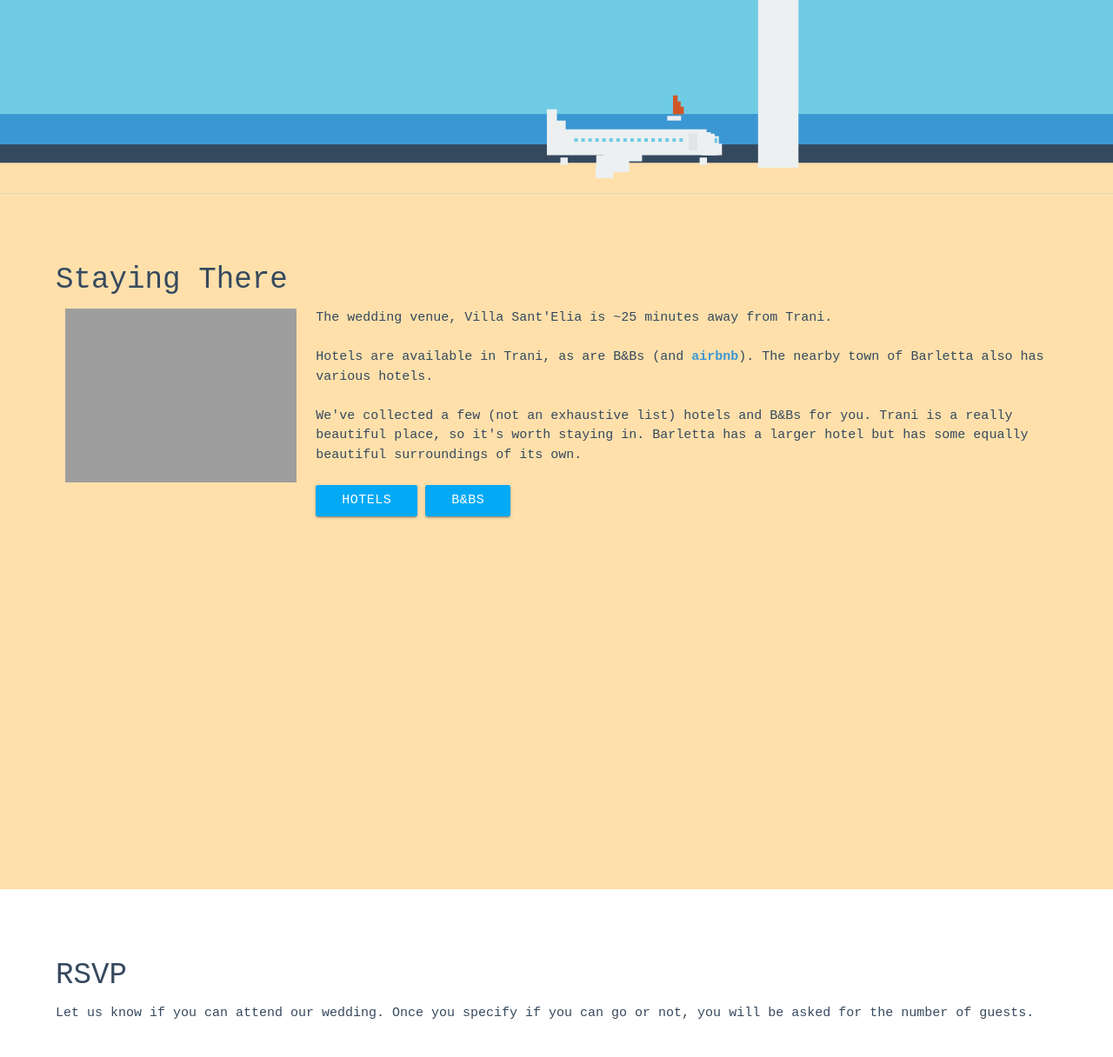
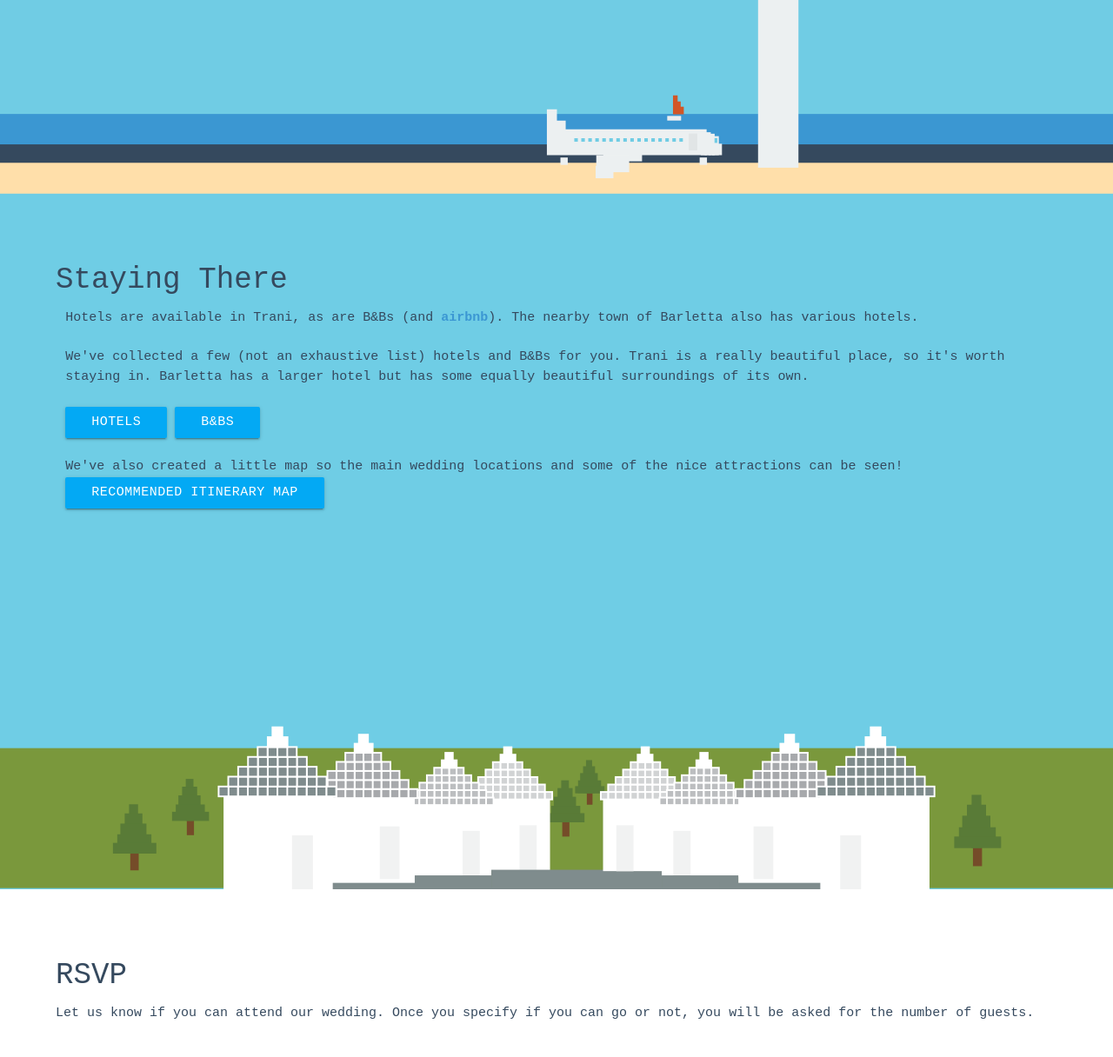
Before and after one commit to eamonnmag/wedding_site, a Django app: page / in a window 1280 px wide. Shown: the part 3041-4257 px from the top of the page at 87% size. Run offline with Django 3.2, Linux system fonts and the light colour scheme; the visitor is signed in with stand-in values (Sample User, id 1); data that the repository does not hold is empty; some libraries are stand-ins or nearby versions; grey boxes are pictures that could not be loaded.

Commit message:
adding more sections for staying there.

```diff
--- a/wedding/static/css/style.css
+++ b/wedding/static/css/style.css
@@ -80,12 +80,20 @@ nav ul li:hover, nav a:hover, .side-nav li:hover, .side-nav li a:hover, .side-na
     height: 100vh;
 }
 
-.staying_there_bg {
-    background: #ffe0ab;
+.staying_there {
+    background: url(../img/stay_there.svg) no-repeat center bottom;
+    height: 100vh;
 }
 
+.staying_there_bg {
+    background: #70cce4 url(../img/stay_there_bg.svg) repeat-x center bottom;
+}
 
-
+@media (max-width: 700px) {
+    #map_getting_there {
+        display: none;
+    }
+}
 
 .collection .collection-item.avatar {
     min-height: 63px;
--- a/wedding/templates/en.html
+++ b/wedding/templates/en.html
@@ -69,7 +69,7 @@
                 <h4>Getting There</h4>
 
                 <div class="row">
-                    <div class="col m3">
+                    <div class="col m3" id="map_getting_there">
                         <img src="/static/img/map.svg" width="100%"/>
                     </div>
 
@@ -79,9 +79,12 @@
 
                         <p>The closest airport is in Bari which is ~45 minutes away
                             from the wedding venue in Trani. Bari is served by
-                            Ryanair from Dublin. From London, you can travel with Alitalia and Ryanair. <a href="https://www.hipmunk.com/" target="_blank">Hipmunk</a> is a good site for finding the best deals.</p>
+                            Ryanair from Dublin. From London, you can travel with Alitalia and Ryanair. <a
+                                    href="https://www.hipmunk.com/" target="_blank">Hipmunk</a> is a good site for
+                            finding the best deals.</p>
                         <br/>
-                        <p>If you fly to Rome or Naples, it would be best to rent a car and drive to Puglia. It takes about 4 hours from Rome and 2.5 hours from Naples.</p>
+                        <p>If you fly to Rome or Naples, it would be best to rent a car and drive to Puglia. It takes
+                            about 4 hours from Rome and 2.5 hours from Naples.</p>
 
                     </div>
 
@@ -97,18 +100,15 @@
                 <h4>Staying There</h4>
 
                 <div class="row">
-                    <div class="col m3">
-                        <img src="/static/img/map.svg" width="100%"/>
-                    </div>
+                    <div class="col m12">
 
-                    <div class="col m9">
-
-                        <p>The wedding venue, Villa Sant'Elia is ~25 minutes away from Trani.</p><br/>
-
-                        <p>Hotels are available in Trani, as are B&Bs (and <a target="_new" href="https://www.airbnb.com/s/trani?checkin=05%2F13%2F2016&checkout=05%2F16%2F2016&room_types%5B%5D=Entire+home%2Fapt&zoom=15&search_by_map=true&sw_lat=41.26519429096949&sw_lng=16.412516801437846&ne_lat=41.28592822664123&ne_lng=16.438051431259623&ss_id=u1xe7xb1">airbnb</a>).
+                        <p>Hotels are available in Trani, as are B&Bs (and <a target="_new"
+                                                                              href="https://www.airbnb.com/s/trani?checkin=05%2F13%2F2016&checkout=05%2F16%2F2016&room_types%5B%5D=Entire+home%2Fapt&zoom=15&search_by_map=true&sw_lat=41.26519429096949&sw_lng=16.412516801437846&ne_lat=41.28592822664123&ne_lng=16.438051431259623&ss_id=u1xe7xb1">airbnb</a>).
                             The nearby town of Barletta also has various hotels.</p><br/>
 
-                        <p>We've collected a few (not an exhaustive list) hotels and B&Bs for you. Trani is a really beautiful place, so it's worth staying in. Barletta has a larger hotel but has some equally beautiful surroundings of its own.</p>
+                        <p>We've collected a few (not an exhaustive list) hotels and B&Bs for you. Trani is a really
+                            beautiful place, so it's worth staying in. Barletta has a larger hotel but has some equally
+                            beautiful surroundings of its own.</p>
                         <br/>
 
                         <button data-target="hotel_modal"
@@ -119,6 +119,16 @@
                                 class="btn waves-effect waves-light btn light-blue modal-trigger">
                             B&Bs
                         </button>
+
+                        <br/><br/>
+                        <p>We've also created a little map so the main wedding locations and some of the nice
+                            attractions can be seen!</p>
+
+                        <a class="btn waves-effect waves-light btn light-blue modal-trigger"
+                           href="https://www.google.com/maps/d/edit?mid=zSlkWXDFK_1M.k0kS6z371XrY&usp=sharing"
+                           target="_blank" style="font-weight: normal">
+                            Recommended Itinerary Map
+                        </a>
 
                     </div>
 
@@ -136,24 +146,26 @@
 
                 {% if existing_rsvp %}
                     <div align="center">
-                    <i class="material-icons large">move_to_inbox</i>
+                        <i class="material-icons large">move_to_inbox</i>
                     </div>
 
                     <br/>
 
-                    <p class="large-text center">Thank you for sending the RSVP for the {{ existing_rsvp.family_name }} family! </p><br/>
+                    <p class="large-text center">Thank you for sending the RSVP for the {{ existing_rsvp.family_name }}
+                        family! </p><br/>
 
                     <hr/>
                     <br/><br/>
                     {% if existing_rsvp.attending %}
                         <p>We're looking forward to seeing you at the wedding!</p>
-<br/>
+                        <br/>
                         <p>Get excited and read more about the beautiful location you're going to be visiting <a href=""
                                                                                                                  target="_new">here</a>.
                         </p>
                         <br/>
                     {% else %}
-                        <p>We're sorry you can't attend, but understand! We hope to see the {{ existing_rsvp.family_name }} clan soon!</p>
+                        <p>We're sorry you can't attend, but understand! We hope to see
+                            the {{ existing_rsvp.family_name }} clan soon!</p>
                         <br/>
                     {% endif %}
 
```
Also changed, not shown: wedding/static/img/stay_there.svg (added), wedding/static/img/stay_there_bg.svg (added).
